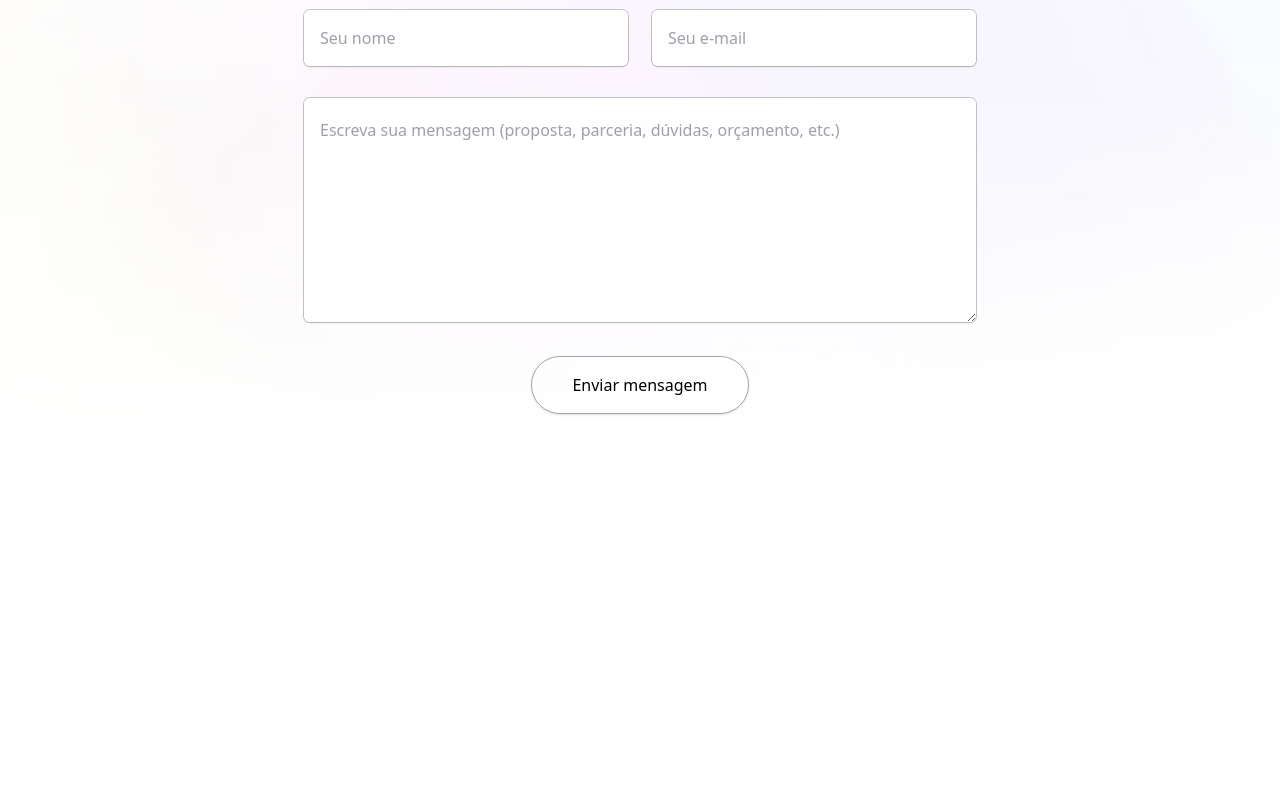
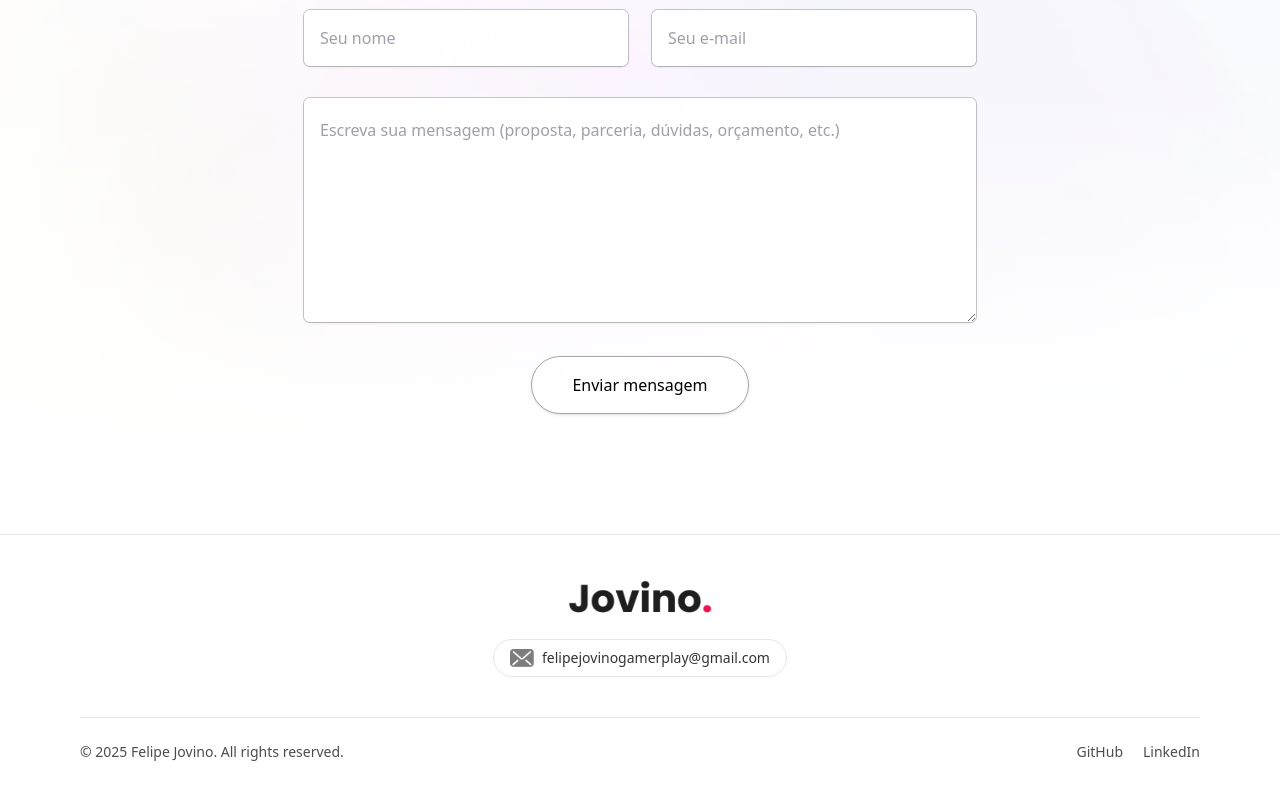
Before and after one commit to Jovinull/portfolio, a Next.js app: page / in a window 1280 px wide. Shown: the part 4115-4915 px from the top of the page. Before the commit the page ends 4569 px from the top, so only its background shows below. Built offline with nearby package versions, Linux system fonts and the light colour scheme; no server answers; a web font is replaced by a local one.

Commit message:
feat(footer): moderniza componente Footer em TS e ajusta assets para dark mode

```diff
--- /dev/null
+++ b/app/components/footer/Footer.tsx
@@ -0,0 +1,101 @@
+// app/components/Footer.tsx
+import Image from 'next/image'
+import Link from 'next/link'
+
+import { assets } from '@/assets/assets'
+
+type SocialLink = {
+  label: string
+  href: string
+}
+
+type FooterProps = {
+  email?: string
+  brandName?: string
+  socials?: SocialLink[]
+}
+
+export default function Footer({
+  email = 'felipejovinogamerplay@gmail.com',
+  brandName = 'Felipe Jovino',
+  socials = [
+    { label: 'GitHub', href: 'https://github.com/Jovinull' },
+    { label: 'LinkedIn', href: 'https://www.linkedin.com/in/jobas/' },
+  ],
+}: FooterProps) {
+  const year = new Date().getFullYear()
+
+  return (
+    <footer className="mt-20 border-t border-black/10 bg-theme text-theme dark:border-white/10">
+      <div className="mx-auto w-full max-w-6xl px-4 py-10">
+        {/* Top */}
+        <div className="text-center">
+          <div className="mx-auto w-max">
+            <Image
+              src={assets.logo}
+              alt={`${brandName} — logo`}
+              priority
+              sizes="144px"
+              className="block h-auto w-36 dark:hidden"
+            />
+            <Image
+              src={assets.logo_dark}
+              alt={`${brandName} — logo`}
+              priority
+              sizes="144px"
+              className="hidden h-auto w-36 dark:block"
+            />
+          </div>
+
+          <div className="mx-auto mt-4 flex w-max items-center gap-2 rounded-full border border-black/10 px-4 py-2 text-sm text-black/80 dark:border-white/10 dark:text-white/80">
+            <Image
+              src={assets.mail_icon}
+              alt=""
+              aria-hidden="true"
+              sizes="24px"
+              className="block h-auto w-6 dark:hidden"
+            />
+            <Image
+              src={assets.mail_icon_dark}
+              alt=""
+              aria-hidden="true"
+              sizes="24px"
+              className="hidden h-auto w-6 dark:block"
+            />
+
+            <a
+              href={`mailto:${email}`}
+              className="underline-offset-4 hover:underline focus:outline-none focus-visible:rounded focus-visible:ring-2 focus-visible:ring-black/30 dark:focus-visible:ring-white/30"
+            >
+              {email}
+            </a>
+          </div>
+        </div>
+
+        {/* Bottom */}
+        <div className="mt-10 flex flex-col items-center justify-between gap-4 border-t border-black/10 pt-6 text-sm text-black/70 dark:border-white/10 dark:text-white/70 sm:flex-row">
+          <p className="text-center sm:text-left">
+            © {year} {brandName}. All rights reserved.
+          </p>
+
+          <nav aria-label="Social links">
+            <ul className="flex flex-wrap items-center justify-center gap-x-5 gap-y-2">
+              {socials.map((item) => (
+                <li key={item.label}>
+                  <Link
+                    href={item.href}
+                    target="_blank"
+                    rel="noopener noreferrer"
+                    className="transition-opacity hover:opacity-80 focus:outline-none focus-visible:rounded focus-visible:ring-2 focus-visible:ring-black/30 dark:focus-visible:ring-white/30"
+                  >
+                    {item.label}
+                  </Link>
+                </li>
+              ))}
+            </ul>
+          </nav>
+        </div>
+      </div>
+    </footer>
+  )
+}
--- a/app/page.tsx
+++ b/app/page.tsx
@@ -4,6 +4,7 @@ import About from '@/app/components/about/About';
 import Services from '@/app/components/services/Services';
 import Work from '@/app/components/work/Work';
 import Contact from '@/app/components/contact/Contact';
+import Footer from './components/footer/Footer';
 
 export default function Home() {
   return (
@@ -15,6 +16,7 @@ export default function Home() {
         <Services />
         <Work />
         <Contact />
+        <Footer />
       </main>
     </>
   );
```
